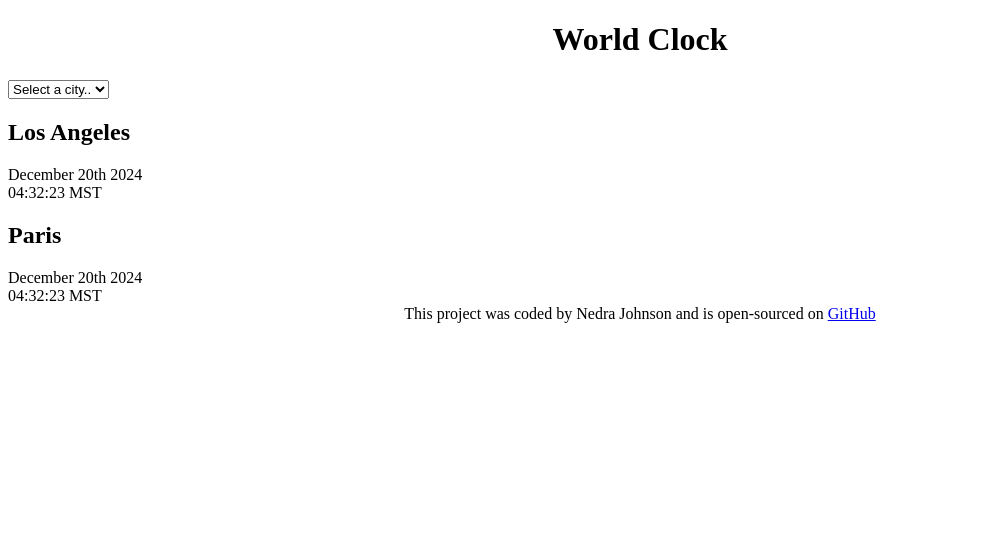
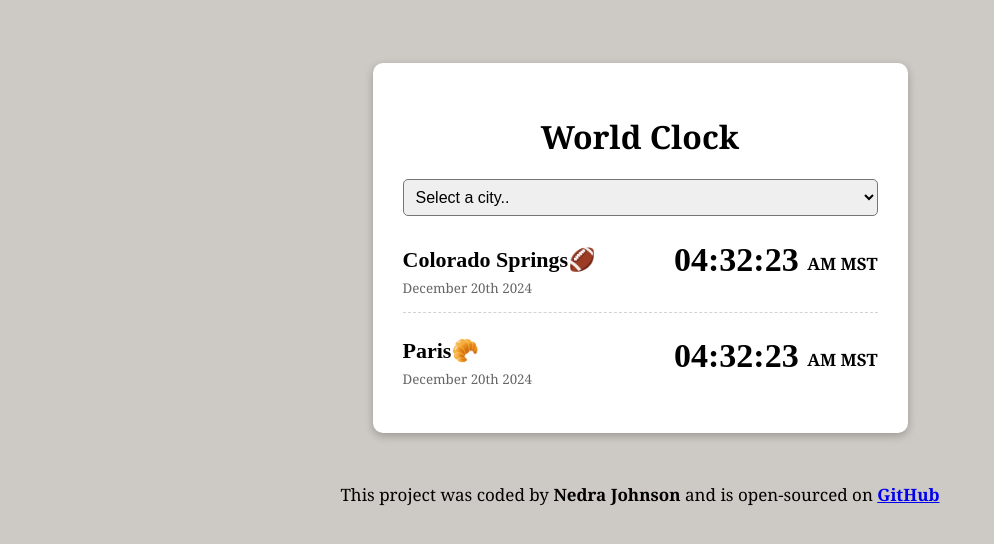
Before and after one commit to NiniLovely1/World-Clock, a plain HTML site: page index.html in a window 1280 px wide. Shown: the whole page, without its empty margins (0-994 px from the left). Drawn offline with Linux system fonts and the light colour scheme.

Commit message:
added css styling and re-organization

```diff
--- a/css/style.css
+++ b/css/style.css
@@ -1,6 +1,61 @@
+body {
+  background-color: rgb(205, 201, 196);
+}
+.city {
+  display: flex;
+  justify-content: space-between;
+  padding: 15px 0;
+  border-bottom: 1px dashed lightgray;
+}
+.city:last-child {
+  border: none;
+}
+.time {
+  font-size: 34px;
+  font-weight: bold;
+  margin-top: 2%;
+}
+.time small {
+  font-size: 17px;
+
+  vertical-align: middle;
+  font-family: Cambria, Cochin, Georgia, "Times New Roman", Times, serif;
+}
+.date {
+  font-size: smaller;
+  opacity: 0.6;
+  font-family: Cambria, Cochin, Georgia, Times, "Times New Roman", serif;
+}
+
+select {
+  display: block;
+  width: 100%;
+  padding: 8px;
+  font-size: medium;
+  border-radius: 5px;
+}
+.container {
+  max-width: 475px;
+  margin: 0 auto;
+  background: white;
+  box-shadow: rgba(0, 0, 0, 0.24) 0px 3px 8px;
+  border-radius: 10px;
+  padding: 30px;
+  margin-top: 5%;
+}
 h1 {
   text-align: center;
+  font-family: Cambria, Cochin, Georgia, Times, "Times New Roman", serif;
 }
+h2 {
+  margin: 0 0 6px;
+  margin-top: 8%;
+  font-size: 22px;
+}
+
 footer {
   text-align: center;
+  margin-top: 4%;
+  font-size: 17px;
+  font-family: Cambria, Cochin, Georgia, Times, "Times New Roman", serif;
 }
--- a/index.html
+++ b/index.html
@@ -18,20 +18,25 @@
       </select>
 
       <div class="city">
-        <h2>Los Angeles</h2>
-        <div class="date">December 20th 2024</div>
-        <div class="time">04:32:23 MST</div>
+        <div>
+          <h2>Colorado Springs🏈</h2>
+          <div class="date">December 20th 2024</div>
+        </div>
+        <div class="time">04:32:23 <small>AM MST</small></div>
       </div>
       <div class="city">
-        <h2>Paris</h2>
-        <div class="date">December 20th 2024</div>
-        <div class="time">04:32:23 MST</div>
+        <div>
+          <h2>Paris🥐</h2>
+          <div class="date">December 20th 2024</div>
+        </div>
+        <div class="time">04:32:23 <small>AM MST</small></div>
       </div>
     </div>
     <footer>
-      This project was coded by Nedra Johnson and is open-sourced on
+      This project was coded by <strong>Nedra Johnson</strong> and is
+      open-sourced on
       <a href="https://github.com/NiniLovely1/World-Clock" target="_blank">
-        GitHub
+        <strong>GitHub</strong>
       </a>
     </footer>
     <script src="javascript/index.js"></script>
```
